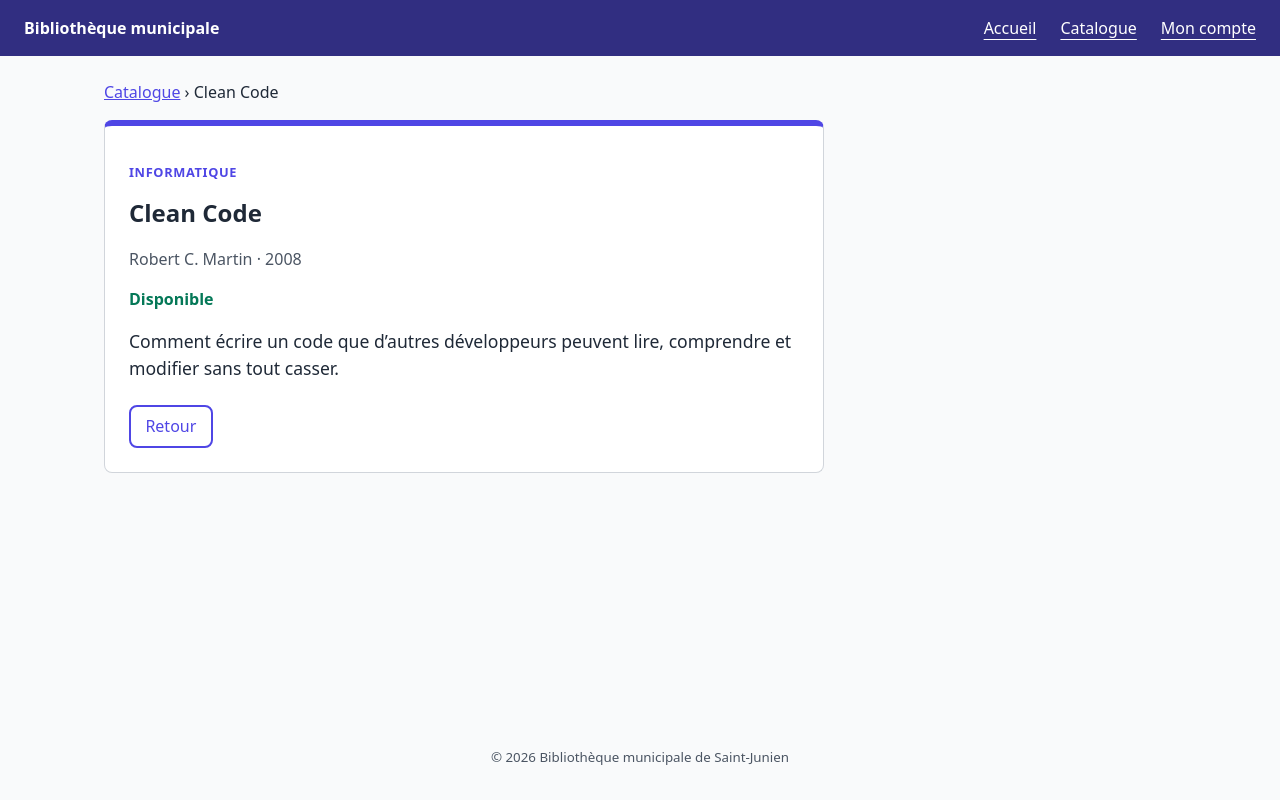
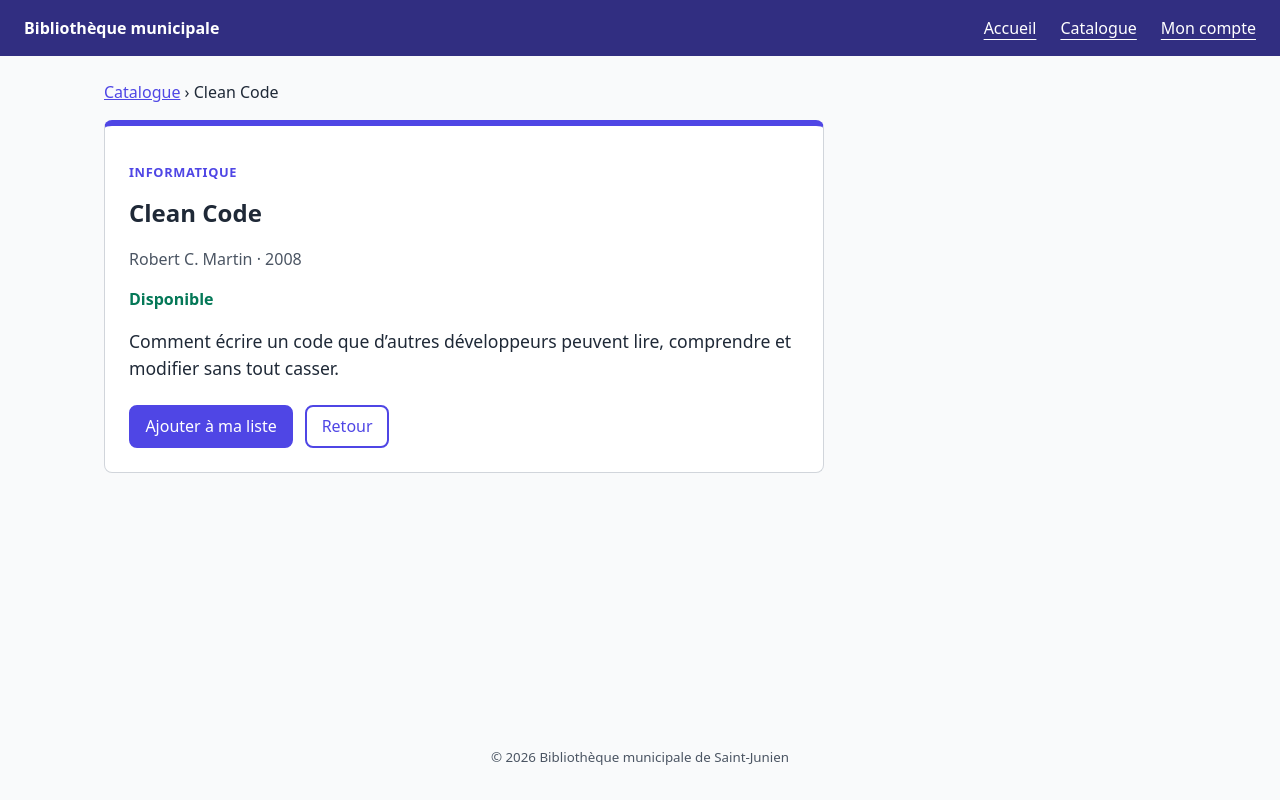
Before and after one commit to DarkLittlePony/catalogue-react, a React (Vite) app in the folder catalogue-react/: page /livres/clean-code in a window 1280 px wide. Built offline with nearby package versions, Linux system fonts and the light colour scheme.

Commit message:
BIB-5 : le bouton sur la fiche

```diff
--- a/catalogue-react/src/pages/FicheLivre.jsx
+++ b/catalogue-react/src/pages/FicheLivre.jsx
@@ -1,5 +1,6 @@
 import { Link, useNavigate, useParams } from 'react-router';
 import { livres } from '../data/livres.js';
+import BoutonListe from '../components/BoutonListe.jsx';
 
 export default function FicheLivre() {
   const { id } = useParams();
@@ -29,6 +30,7 @@ export default function FicheLivre() {
         <p className="resume">{livre.resume}</p>
 
         <div className="actions">
+          <BoutonListe livre={livre} />
           <button type="button" className="secondaire" onClick={() => navigate(-1)}>
             Retour
           </button>
```
